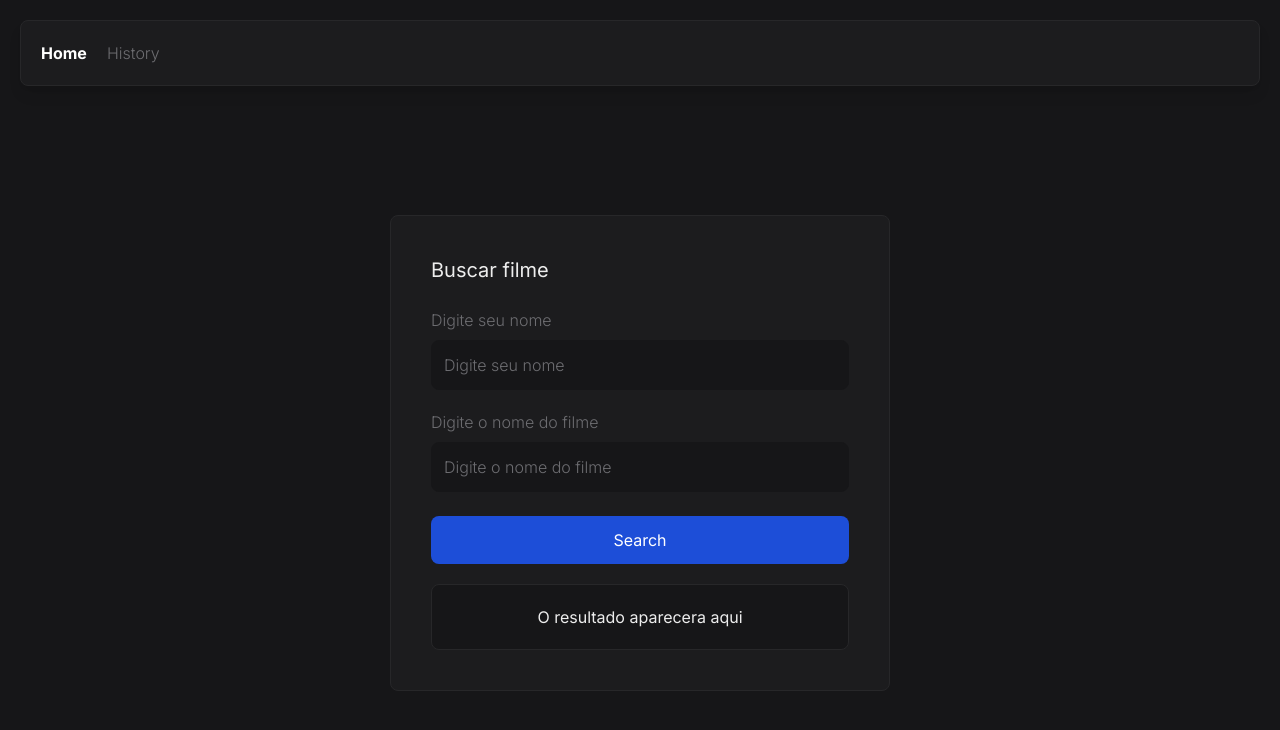
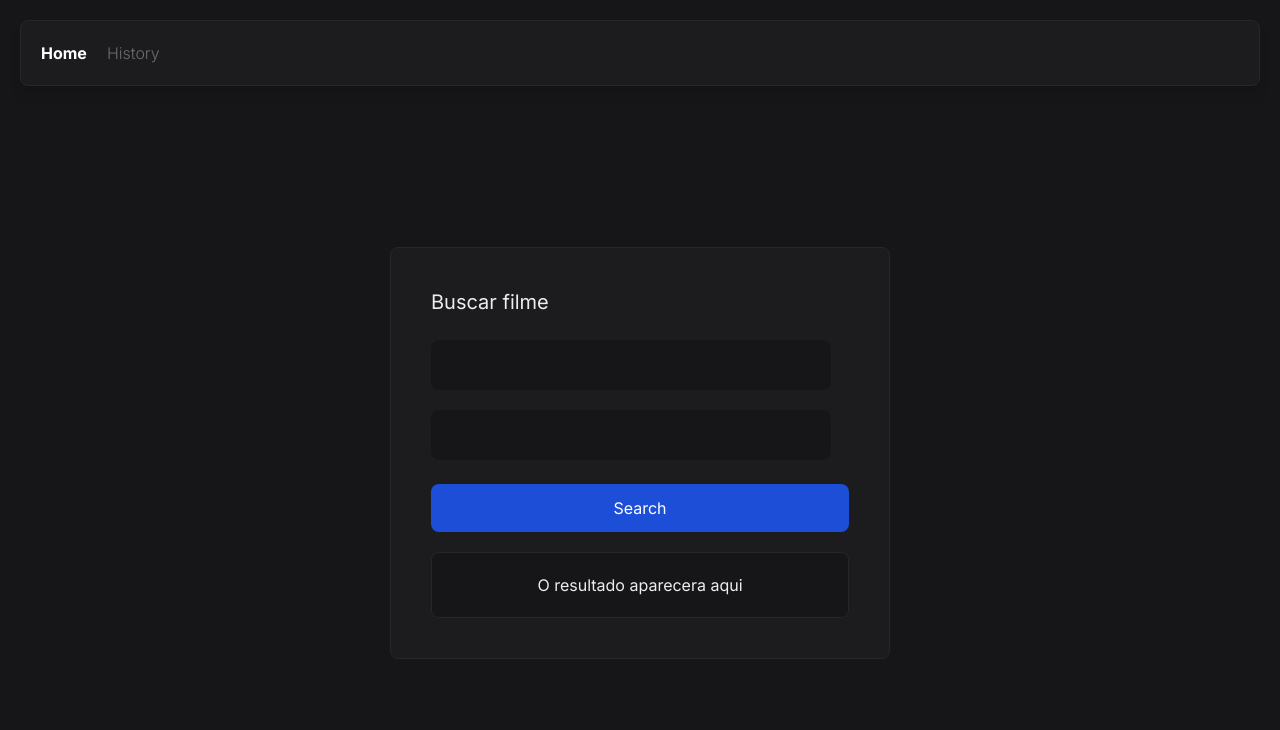
Before and after one commit to vitordcunha/stefanini-test, a Next.js app: page / in a window 1280 px wide. Shown: the top 730 px of the page. Built offline with nearby package versions, Linux system fonts and the light colour scheme.

Commit message:
fix: modify input to generic component

```diff
--- a/src/_components/input.tsx
+++ b/src/_components/input.tsx
@@ -1,28 +1,16 @@
-export interface InputProps extends React.HTMLProps<HTMLInputElement> {
-  label: string;
-  name: string;
-}
-
-const Input = ({ label, ...props }: InputProps) => {
+const Input = (props: React.HTMLProps<HTMLInputElement>) => {
   return (
-    <div className="container flex flex-col items-start gap-2">
-      <label htmlFor={props.id} className="text-card-foreground font-light">
-        {label}
-      </label>
-
     <input
       type="text"
       id={props.name}
       {...props}
       className="
-          bg-input-background p-3 w-full transition-all outline-none
+          bg-input-background p-3 w-full max-w-[400px] transition-all outline-none
           border rounded-lg border-input-background focus:border-input-focus-border
           placeholder-card-foreground placeholder:font-light
         "
-        placeholder={label}
       autoComplete="off"
     />
-    </div>
   );
 };
 
```
Lines whose indentation alone changed are shown as unchanged.
